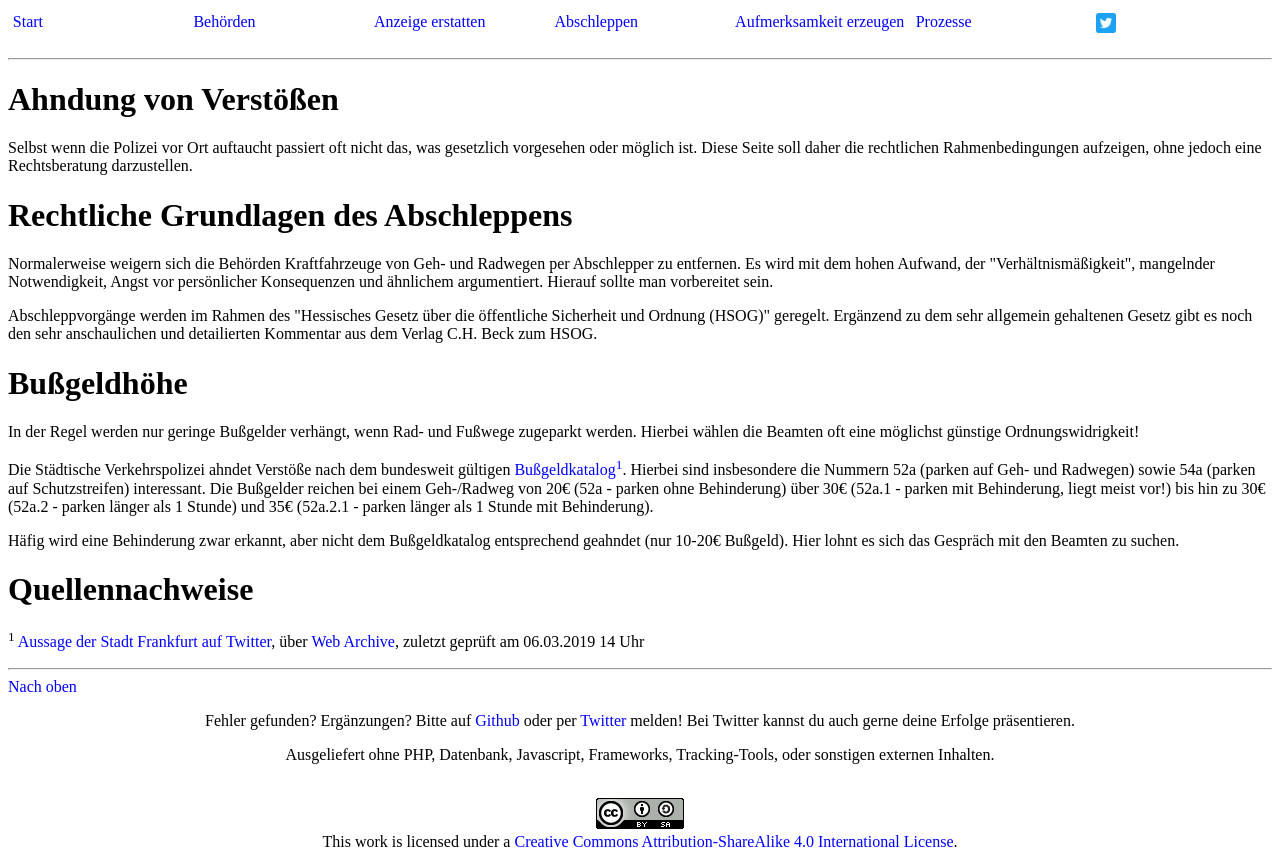
After one commit to falschparkenffm/homepage, a PHP site: page /rechtliches.php in a window 1280 px wide. The commit adds this page. Run offline with PHP 8.4, Linux system fonts and the light colour scheme.

Commit message:
Füge Web Archive Sicherungen für Quellenangaben hinzu

```diff
--- /dev/null
+++ b/rechtliches.php
@@ -0,0 +1,32 @@
+<?php include ("header.html"); ?>
+<title>Rechtliche Grundlagen</title>
+</head>
+<?php include ("menu.html"); ?>
+<h1>Ahndung von Verst&ouml;&szlig;en</h1>
+<p>
+Selbst wenn die Polizei vor Ort auftaucht passiert oft nicht das, was gesetzlich vorgesehen oder m&ouml;glich ist. Diese Seite soll daher die rechtlichen Rahmenbedingungen aufzeigen, ohne jedoch eine Rechtsberatung darzustellen.
+</p>
+
+<h1>Rechtliche Grundlagen des Abschleppens</h1>
+<p>
+Normalerweise weigern sich die Beh&ouml;rden Kraftfahrzeuge von Geh- und Radwegen per Abschlepper zu entfernen. Es wird mit dem hohen Aufwand, der "Verh&auml;ltnism&auml;&szlig;igkeit", mangelnder Notwendigkeit, Angst vor pers&ouml;nlicher Konsequenzen und &auml;hnlichem argumentiert. Hierauf sollte man vorbereitet sein.
+</p>
+<p>
+Abschleppvorg&auml;nge werden im Rahmen des "Hessisches Gesetz über die &ouml;ffentliche Sicherheit und Ordnung (HSOG)" geregelt. Erg&auml;nzend zu dem sehr allgemein gehaltenen Gesetz gibt es noch den sehr anschaulichen und detailierten Kommentar aus dem Verlag C.H. Beck zum HSOG.
+</p>
+
+<h1>Bu&szlig;geldh&ouml;he</h1>
+<p>
+In der Regel werden nur geringe Bu&szlig;gelder verh&auml;ngt, wenn Rad- und Fu&szlig;wege zugeparkt werden. Hierbei w&auml;hlen die Beamten oft eine m&ouml;glichst g&uuml;nstige Ordnungswidrigkeit!
+</p>
+<p>
+Die St&auml;dtische Verkehrspolizei ahndet Verst&ouml;&szlig;e nach dem bundesweit g&uuml;ltigen <a href="https://www.gesetze-im-internet.de/bkatv_2013/anlage.html">Bu&szlig;geldkatalog</a><sup><a href="quellen_1">1</a></sup>. Hierbei sind insbesondere die Nummern 52a (parken auf Geh- und Radwegen) sowie 54a (parken auf Schutzstreifen) interessant. Die Bu&szlig;gelder reichen bei einem Geh-/Radweg von 20&euro; (52a - parken ohne Behinderung) &uuml;ber 30&euro; (52a.1 - parken mit Behinderung, liegt meist vor!) bis hin zu 30&euro; (52a.2 - parken l&auml;nger als 1 Stunde) und 35&euro; (52a.2.1 - parken l&auml;nger als 1 Stunde mit Behinderung).
+</p>
+<p>
+H&auml;fig wird eine Behinderung zwar erkannt, aber nicht dem Bu&szlig;geldkatalog entsprechend geahndet (nur 10-20&euro; Bu&szlig;geld). Hier lohnt es sich das Gespr&auml;ch mit den Beamten zu suchen.
+</p>
+
+<h1 id="quellennachweise">Quellennachweise</h1>
+<sup id="quellen_1">1</sup> <a href="https://twitter.com/Stadt_FFM/status/970934575085096965">Aussage der Stadt Frankfurt auf Twitter</a>, &uuml;ber <a href="https://web.archive.org/web/20190306134516/https://twitter.com/Stadt_FFM/status/970934575085096965">Web Archive</a>, zuletzt gepr&uuml;ft am 06.03.2019 14 Uhr
+
+<?php include ("footer.html"); ?>
--- a/verkehrsowianzeigen.php
+++ b/verkehrsowianzeigen.php
@@ -48,9 +48,9 @@ Ein Beweisfoto, aus dem Kennzeichen und Tatvorwurf erkennbar hervorgehen, befind
 </p>
 
 <h1 id="quellennachweise">Quellennachweise</h1>
-<sup id="quellen_1">1</sup> <a href="https://twitter.com/Stadt_FFM/status/930424805014278144" target="_blank" rel="noopener">Aussage der Stadt Frankfurt auf Twitter vom 14.11.2017</a>, zuletzt gepr&uuml;ft am 07.02.2018 12 Uhr
+<sup id="quellen_1">1</sup> <a href="https://twitter.com/Stadt_FFM/status/930424805014278144" target="_blank" rel="noopener">Aussage der Stadt Frankfurt auf Twitter vom 14.11.2017</a>, &uuml;ber <a href="https://web.archive.org/web/*/https://twitter.com/Stadt_FFM/status/930424805014278144">Web Archive</a>, zuletzt gepr&uuml;ft am 06.03.2019 14 Uhr
 <br>
-<sup id="quellen_2">2</sup> Danke an den ADFC Hamburg f&uuml;r die <a href="https://hamburg.adfc.de/verkehr/maengelmelder/falschparker/" target="_blank" rel="noopener">Vorlage</a>
+<sup id="quellen_2">2</sup> Danke an den ADFC Hamburg f&uuml;r die <a href="https://hamburg.adfc.de/verkehr/maengelmelder/falschparker/" target="_blank" rel="noopener">Vorlage</a>, &uuml;ber <a href="https://web.archive.org/web/*/https://hamburg.adfc.de/verkehr/maengelmelder/falschparker/">Web Archive</a>, zuletzt gepr&uuml;ft am 06.03.2019 14 Uhr
 <br>
-<sup id="quellen_3">3</sup> E-Mail-Adresse aus <a href="https://www.frankfurt.de/sixcms/media.php/1335/32IN15_Verkehrsowi_Anzeige_mit_Merkblatt_Stand_2019-01-11.pdf" target="_blank" rel="noopener">diesem Dokument</a> entnommen, zu finden unter <a href="https://www.frankfurt.de/sixcms/detail.php?id=2778&_ffmpar[_id_inhalt]=58114">"Formulare"</a>, zuletzt gepr&uuml;ft am 02.02.2019 13 Uhr
+<sup id="quellen_3">3</sup> E-Mail-Adresse aus <a href="https://www.frankfurt.de/sixcms/media.php/1335/32IN15_Verkehrsowi_Anzeige_mit_Merkblatt_Stand_2019-01-11.pdf" target="_blank" rel="noopener">diesem Dokument</a> entnommen, zu finden unter <a href="https://www.frankfurt.de/sixcms/detail.php?id=2778&_ffmpar[_id_inhalt]=58114">"Formulare"</a>, &uuml;ber <a href="https://web.archive.org/web/*/https://www.frankfurt.de/sixcms/media.php/1335/32IN15_Verkehrsowi_Anzeige_mit_Merkblatt_Stand_2019-01-11.pdf">Web Archive</a>, zuletzt gepr&uuml;ft am 06.03.2019 14 Uhr
 <?php include ("footer.html"); ?>
```
Also changed, not shown: prozesse.php (+8 -8 lines).
